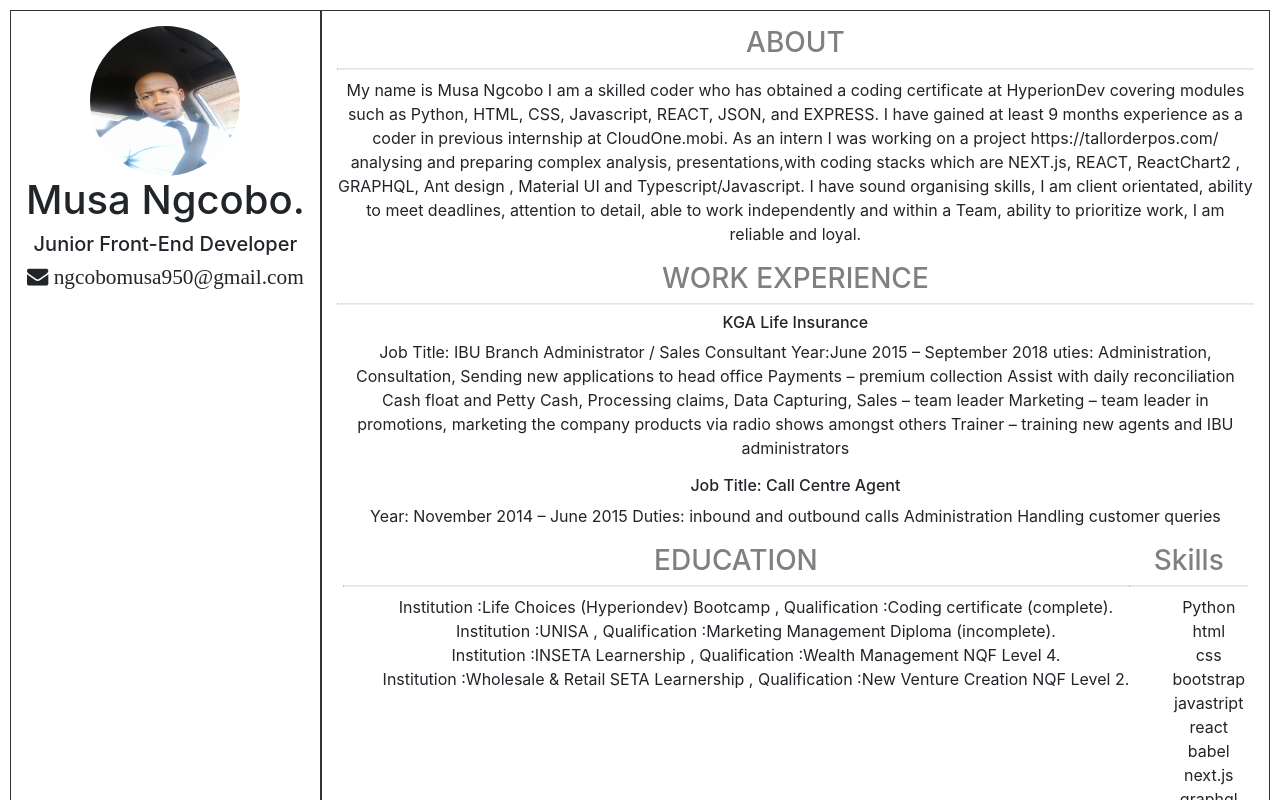
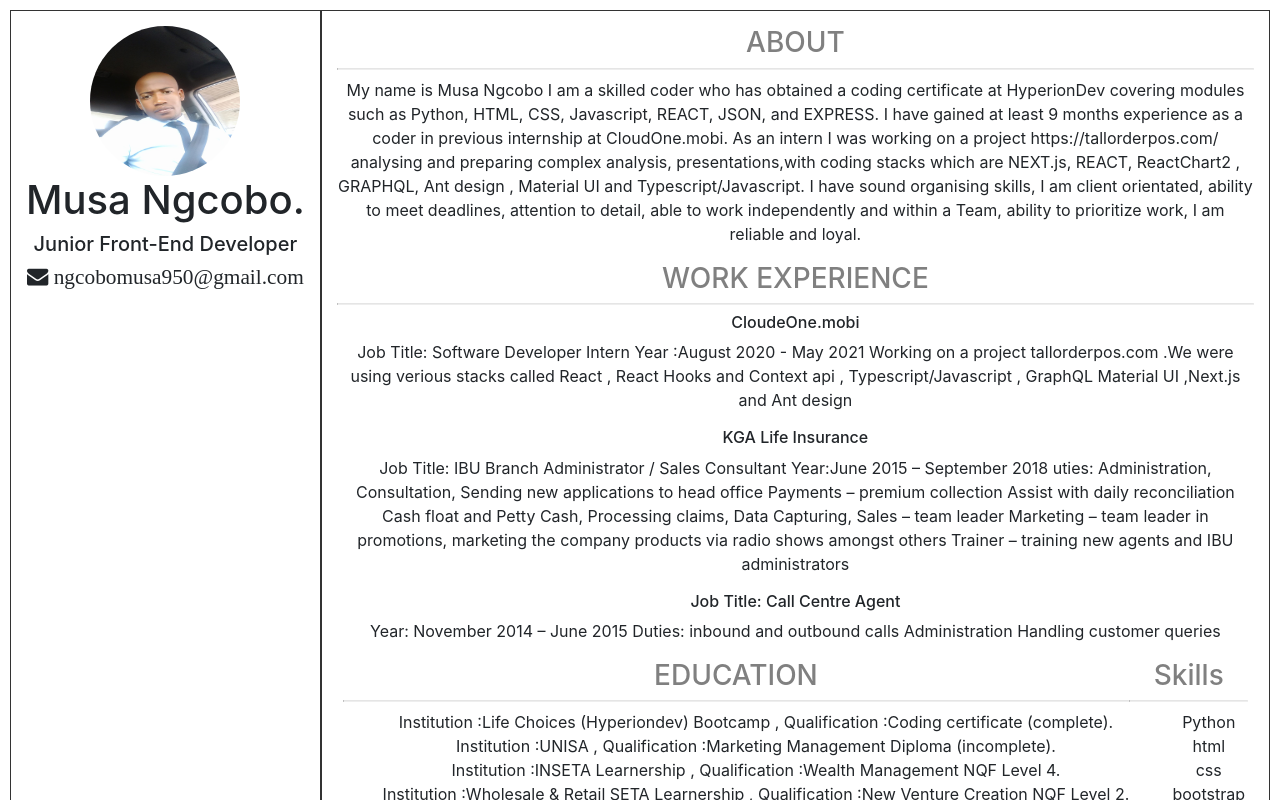
Before and after one commit to Ngcobo950/Online, a React (Create React App) app: page / in a window 1280 px wide. Shown: the top 800 px of the page. Built offline with nearby package versions, Linux system fonts and the light colour scheme; the HTML template or start-up script is replaced by a standard one.

Commit message:
Added work experience
CloudeOne.mobi experience

```diff
--- a/src/component/Work.js
+++ b/src/component/Work.js
@@ -5,6 +5,12 @@ function Work() {
 		<div className="right-side">
 			<h3>WORK EXPERIENCE</h3>
 			<hr id="break"/>
+			<h6>CloudeOne.mobi</h6>
+			<p>Job Title: Software Developer Intern
+				Year :August 2020 - May 2021
+				Working on a project tallorderpos.com .We were using verious stacks called React , React Hooks and Context api , Typescript/Javascript , GraphQL
+				Material UI ,Next.js and Ant design</p>
+
 			<h6> KGA Life Insurance</h6>
 			<p>Job Title:  IBU Branch Administrator / Sales Consultant
 				Year:June 2015 – September 2018
@@ -13,6 +19,7 @@ function Work() {
 				Data Capturing, Sales – team leader
 				Marketing – team leader in promotions, marketing the company products via radio shows amongst others
 				Trainer – training new agents and IBU administrators</p>
+
 				<h6>Job Title: Call Centre Agent</h6>
 				<p>Year:	November 2014 – June 2015 Duties:  inbound and outbound calls
 				Administration
```
